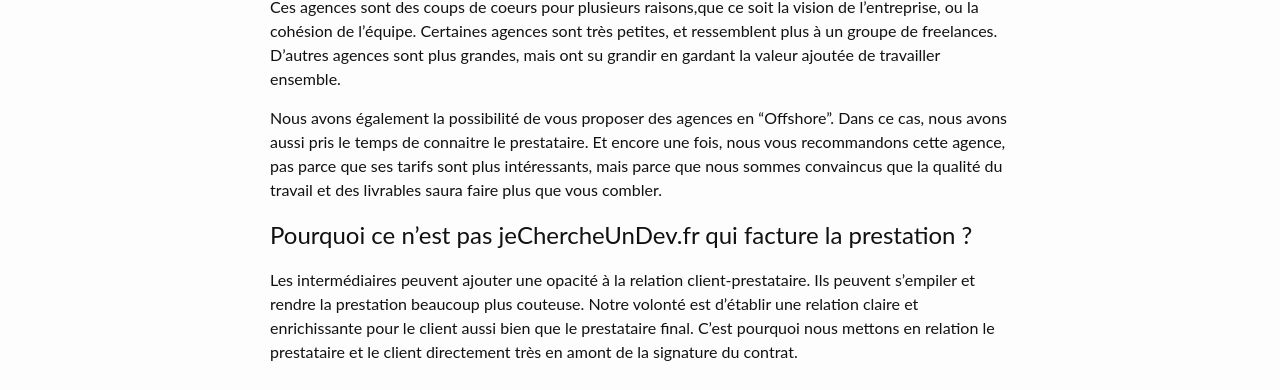
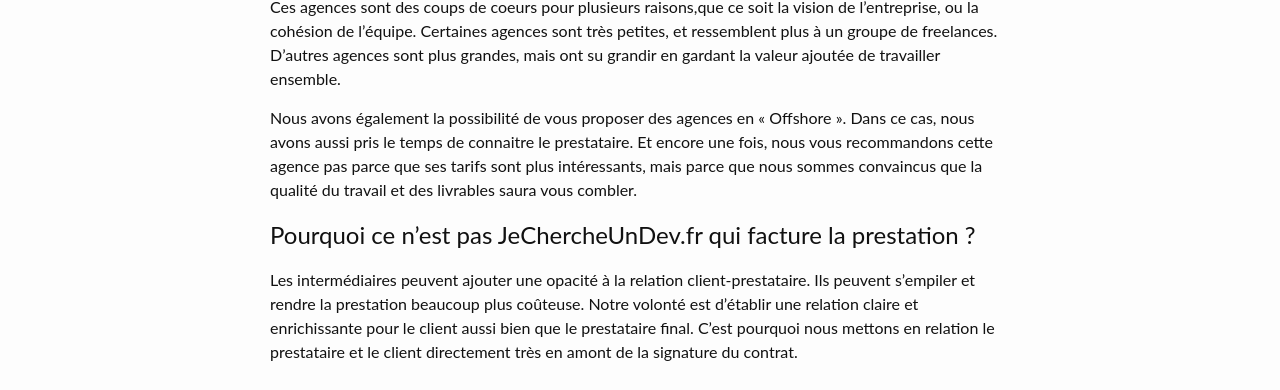
Before and after one commit to jechercheundev/faq, a Jekyll site: the page built from client.md, in a window 1280 px wide. Shown: the part 1715-2105 px from the top of the page. Built offline with Jekyll 4.4.1, drawn with Linux system fonts in a browser that asks for light colours; a script that is not in the unit is left out.

Commit message:
accents et formulation

```diff
--- a/client.md
+++ b/client.md
@@ -51,8 +51,8 @@ Si cela correspond à votre besoin, nous pouvons le faire. Encore une fois, ces
 
 Ces agences sont des coups de coeurs pour plusieurs raisons,que ce soit la vision de l'entreprise, ou la cohésion de l'équipe. Certaines agences sont très petites, et ressemblent plus à un groupe de freelances. D'autres agences sont plus grandes, mais ont su grandir en gardant la valeur ajoutée de travailler ensemble.
 
-Nous avons également la possibilité de vous proposer des agences en "Offshore". Dans ce cas, nous avons aussi pris le temps de connaitre le prestataire. Et encore une fois, nous vous recommandons cette agence, pas parce que ses tarifs sont plus intéressants, mais parce que nous sommes convaincus que la qualité du travail et des livrables saura faire plus que vous combler.
+Nous avons également la possibilité de vous proposer des agences en « Offshore ». Dans ce cas, nous avons aussi pris le temps de connaitre le prestataire. Et encore une fois, nous vous recommandons cette agence pas parce que ses tarifs sont plus intéressants, mais parce que nous sommes convaincus que la qualité du travail et des livrables saura vous combler.
 
-## Pourquoi ce n'est pas jeChercheUnDev.fr qui facture la prestation ?
+## Pourquoi ce n'est pas JeChercheUnDev.fr qui facture la prestation ?
 
-Les intermédiaires peuvent ajouter une opacité à la relation client-prestataire. Ils peuvent s'empiler et rendre la prestation beaucoup plus couteuse. Notre volonté est d'établir une relation claire et enrichissante pour le client aussi bien que le prestataire final. C'est pourquoi nous mettons en relation le prestataire et le client directement très en amont de la signature du contrat.
+Les intermédiaires peuvent ajouter une opacité à la relation client-prestataire. Ils peuvent s'empiler et rendre la prestation beaucoup plus coûteuse. Notre volonté est d'établir une relation claire et enrichissante pour le client aussi bien que le prestataire final. C'est pourquoi nous mettons en relation le prestataire et le client directement très en amont de la signature du contrat.
```
